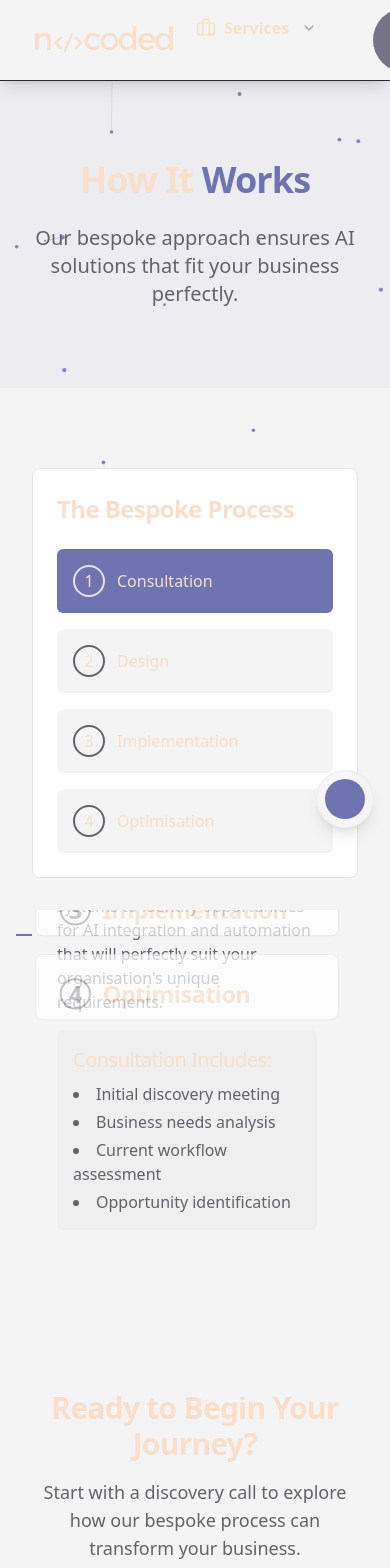
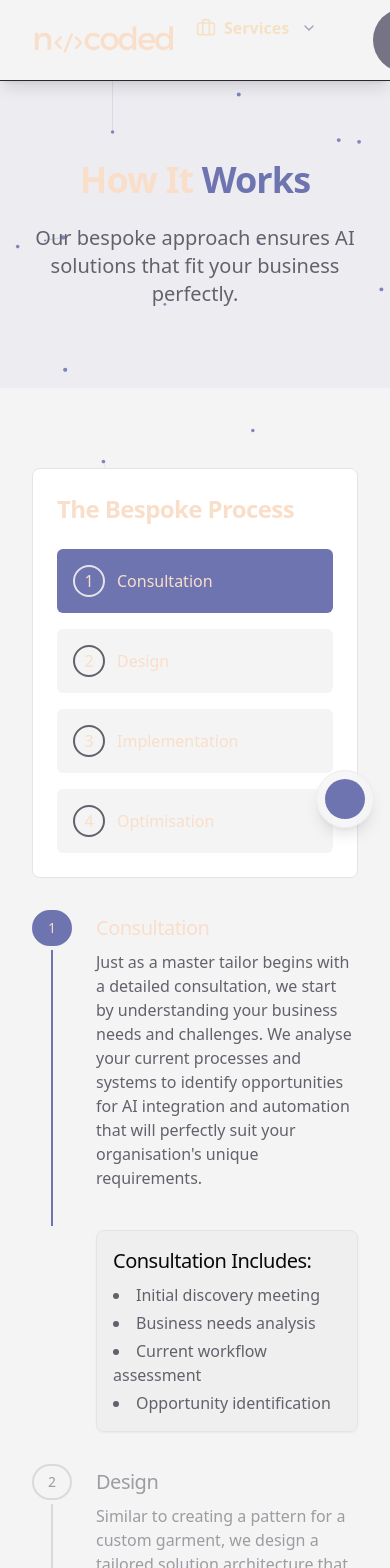
Before and after one commit to nocodedltd/aura-flow-portal, a React (Vite) app: page /how-it-works in a window 390 px wide. Shown: the top 1568 px of the page. Built offline with nearby package versions, Linux system fonts and the light colour scheme.

Commit message:
Refactor: Implement the plan

```diff
--- a/src/pages/HowItWorks.tsx
+++ b/src/pages/HowItWorks.tsx
@@ -1,53 +1,21 @@
 
 import { useState, useRef, useEffect } from "react";
-import { motion, useScroll, useTransform } from "framer-motion";
+import { motion } from "framer-motion";
 import { cn } from "@/lib/utils";
 import { fadeUp, staggerContainer } from "@/lib/motionConfig";
-import { Card, CardContent } from "@/components/ui/card";
-import { ScrollArea } from "@/components/ui/scroll-area";
+import ProcessStep from "@/components/ProcessStep";
+import { Card } from "@/components/ui/card";
 
 const HowItWorks = () => {
   const [activeStep, setActiveStep] = useState(1);
   const sidebarRef = useRef<HTMLDivElement>(null);
   const stepRefs = useRef<(HTMLButtonElement | null)[]>([]);
-  const cardsContainerRef = useRef<HTMLDivElement>(null);
-  const cardRefs = useRef<(HTMLDivElement | null)[]>([]);
+  const contentRef = useRef<HTMLDivElement>(null);
 
   // Reset the refs arrays when component mounts
   useEffect(() => {
     stepRefs.current = stepRefs.current.slice(0, steps.length);
-    cardRefs.current = cardRefs.current.slice(0, steps.length);
   }, []);
-
-  // Measure button heights and apply to cards after component mounts
-  useEffect(() => {
-    const updateCardHeights = () => {
-      if (stepRefs.current[0] && cardRefs.current[0] && sidebarRef.current && cardsContainerRef.current) {
-        // Get the button height and spacing from the sidebar
-        const buttonRect = stepRefs.current[0].getBoundingClientRect();
-        const buttonHeight = buttonRect.height;
-        const buttonSpacing = 16; // 4 * 4 (p-4 padding)
-
-        // Set the container height to match the sidebar
-        if (sidebarRef.current) {
-          const sidebarHeight = sidebarRef.current.getBoundingClientRect().height;
-          cardsContainerRef.current.style.height = `${sidebarHeight - 90}px`; // Subtracting header height approx
-        }
-
-        // Force a recomputation of positions by scrolling to the active card
-        setTimeout(() => {
-          scrollToCard(activeStep);
-        }, 50);
-      }
-    };
-
-    updateCardHeights();
-    window.addEventListener('resize', updateCardHeights);
-
-    return () => {
-      window.removeEventListener('resize', updateCardHeights);
-    };
-  }, [activeStep]);
 
   const steps = [
     {
@@ -72,36 +40,43 @@ const HowItWorks = () => {
     }
   ];
 
-  const scrollToCard = (stepId: number) => {
-    if (!cardsContainerRef.current || !cardRefs.current[stepId - 1] || !sidebarRef.current || !stepRefs.current[stepId - 1]) return;
+  const handleStepClick = (stepId: number) => {
+    setActiveStep(stepId);
 
-    const stepButton = stepRefs.current[stepId - 1];
-    const card = cardRefs.current[stepId - 1];
-
-    if (!stepButton || !card) return;
-
-    // Get the positions
-    const stepButtonRect = stepButton.getBoundingClientRect();
-    const cardRect = card.getBoundingClientRect();
-    const containerRect = cardsContainerRef.current.getBoundingClientRect();
-
-    // Calculate the exact position needed to align the top of the card with the top of the button
-    // This is the key change to ensure perfect alignment
-    const targetScrollTop =
-      cardsContainerRef.current.scrollTop +
-      (cardRect.top - containerRect.top) -
-      (stepButtonRect.top - containerRect.top);
-
-    // Smooth scroll to the position
-    cardsContainerRef.current.scrollTo({
-      top: targetScrollTop,
-      behavior: 'smooth'
-    });
+    // Smooth scroll to the corresponding content element
+    const yOffset = -80; // Offset to account for header and spacing
+    const element = document.getElementById(`step-${stepId}`);
+    if (element) {
+      const y = element.getBoundingClientRect().top + window.pageYOffset + yOffset;
+      window.scrollTo({ top: y, behavior: 'smooth' });
+    }
   };
 
-  const handleStepClick = (stepId: number) => {
-    setActiveStep(stepId);
-    scrollToCard(stepId);
+  const details = {
+    1: [
+      "Initial discovery meeting",
+      "Business needs analysis",
+      "Current workflow assessment",
+      "Opportunity identification"
+    ],
+    2: [
+      "Solution architecture blueprint",
+      "Technology selection",
+      "Implementation roadmap",
+      "ROI projection"
+    ],
+    3: [
+      "Agile development",
+      "Iterative prototyping",
+      "Quality assurance",
+      "Continual feedback loops"
+    ],
+    4: [
+      "Ongoing performance analysis",
+      "Optimisation recommendations",
+      "Regular review meetings",
+      "Adaptation to evolving business needs"
+    ]
   };
 
   return (
@@ -134,6 +109,7 @@ const HowItWorks = () => {
                     <button
                       key={step.id}
                       ref={el => stepRefs.current[index] = el}
+                      id={`sidebar-step-${step.id}`}
                       onClick={() => handleStepClick(step.id)}
                       className={`w-full text-left p-4 rounded-md transition-all duration-300 ${
                         activeStep === step.id
@@ -155,121 +131,44 @@ const HowItWorks = () => {
               </div>
             </div>
 
-            <div className="lg:col-span-3 relative">
-              {/* Visual connector between sidebar and card */}
-              <motion.div
-                className="absolute left-[-16px] top-0 w-4 h-0.5 bg-primary"
-                animate={{
-                  top: sidebarRef.current && stepRefs.current[activeStep - 1]
-                    ? stepRefs.current[activeStep - 1]?.getBoundingClientRect().top -
-                      sidebarRef.current.getBoundingClientRect().top + 24 // Adjusted to center with the button
-                    : 24,
-                  opacity: 1
-                }}
-                initial={{ opacity: 0 }}
-                transition={{ type: "spring", stiffness: 300, damping: 30 }}
-              />
-
+            <div className="lg:col-span-3" ref={contentRef}>
+              <div className="space-y-8">
+                {steps.map((step, index) => (
                   <div
-                ref={cardsContainerRef}
-                className="overflow-y-auto pr-4 scroll-smooth hide-scrollbar"
-              >
-                <div className="space-y-4 pt-2 pb-8">
-                  {steps.map((step, index) => (
-                    <motion.div
                     key={step.id}
-                      ref={el => cardRefs.current[index] = el}
-                      initial={{ opacity: 0.7, y: 10 }}
-                      animate={{
-                        opacity: activeStep === step.id ? 1 : 0.7,
-                        scale: activeStep === step.id ? 1 : 0.98,
-                        y: 0
-                      }}
-                      transition={{ duration: 0.4 }}
-                      className="scrolling-card-container"
-                      style={{
-                        // Set a specific height to match the button
-                        height: `68px`, // Height of button (64px) + some adjustment
-                        marginBottom: '16px' // Match the spacing between buttons
-                      }}
-                    >
-                      <div
+                    id={`step-${step.id}`}
                     className={cn(
-                          "bg-card rounded-lg border h-full p-6 w-full transition-all duration-300",
-                          activeStep === step.id
-                            ? "border-primary shadow-lg shadow-primary/10 ring-1 ring-primary/20"
-                            : "border-border"
+                      "scroll-mt-24 transition-all duration-300",
+                      activeStep === step.id ? "opacity-100" : "opacity-60"
                     )}
                   >
-                        <div className="flex items-center">
-                          <h3 className="text-2xl font-semibold flex items-center">
-                            <span className={cn(
-                              "h-8 w-8 rounded-full border-2 flex items-center justify-center mr-3",
-                              activeStep === step.id
-                                ? "border-primary text-primary"
-                                : "border-muted-foreground/50 text-muted-foreground/50"
-                            )}>
-                              {step.id}
-                            </span>
-                            {step.title}
-                          </h3>
-                        </div>
+                    <ProcessStep
+                      number={step.id}
+                      title={step.title}
+                      description={step.description}
+                      isActive={activeStep === step.id}
+                      isLast={index === steps.length - 1}
+                    />
 
                     {activeStep === step.id && (
                       <motion.div
-                            initial={{ opacity: 0, height: 0 }}
-                            animate={{ opacity: 1, height: "auto" }}
+                        initial={{ opacity: 0, y: 10 }}
+                        animate={{ opacity: 1, y: 0 }}
                         transition={{ duration: 0.3 }}
-                            className="mt-4"
+                        className="pl-16 pt-2"
                       >
-                            <p className="text-muted-foreground mb-4">{step.description}</p>
-
-                            <div className="p-4 bg-muted/50 rounded-md">
+                        <Card className="p-4 bg-muted/50">
                           <h4 className="font-medium mb-2">{step.title} Includes:</h4>
                           <ul className="list-disc list-inside space-y-1 text-muted-foreground">
-                                {step.id === 1 && (
-                                  <>
-                                    <li>Initial discovery meeting</li>
-                                    <li>Business needs analysis</li>
-                                    <li>Current workflow assessment</li>
-                                    <li>Opportunity identification</li>
-                                  </>
-                                )}
-
-                                {step.id === 2 && (
-                                  <>
-                                    <li>Solution architecture blueprint</li>
-                                    <li>Technology selection</li>
-                                    <li>Implementation roadmap</li>
-                                    <li>ROI projection</li>
-                                  </>
-                                )}
-
-                                {step.id === 3 && (
-                                  <>
-                                    <li>Agile development</li>
-                                    <li>Iterative prototyping</li>
-                                    <li>Quality assurance</li>
-                                    <li>Continual feedback loops</li>
-                                  </>
-                                )}
-
-                                {step.id === 4 && (
-                                  <>
-                                    <li>Ongoing performance analysis</li>
-                                    <li>Optimisation recommendations</li>
-                                    <li>Regular review meetings</li>
-                                    <li>Adaptation to evolving business needs</li>
-                                  </>
-                                )}
+                            {details[step.id as keyof typeof details].map((item, i) => (
+                              <li key={i}>{item}</li>
+                            ))}
                           </ul>
-                            </div>
+                        </Card>
                       </motion.div>
                     )}
                   </div>
-                    </motion.div>
                 ))}
-                </div>
               </div>
             </div>
           </div>
```
Lines whose indentation alone changed are shown as unchanged.
